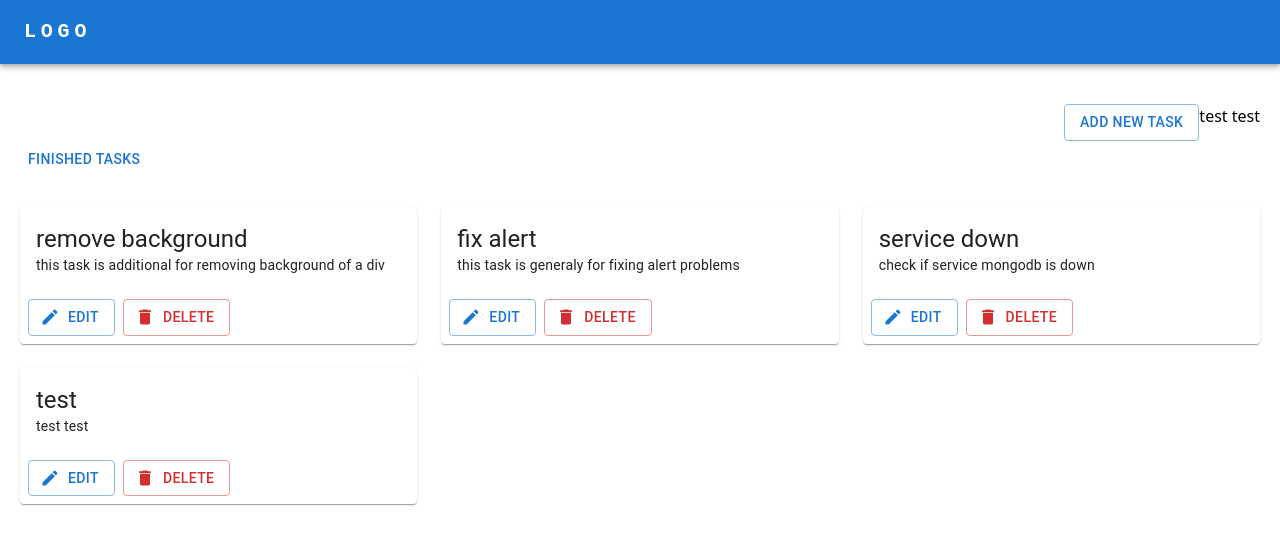
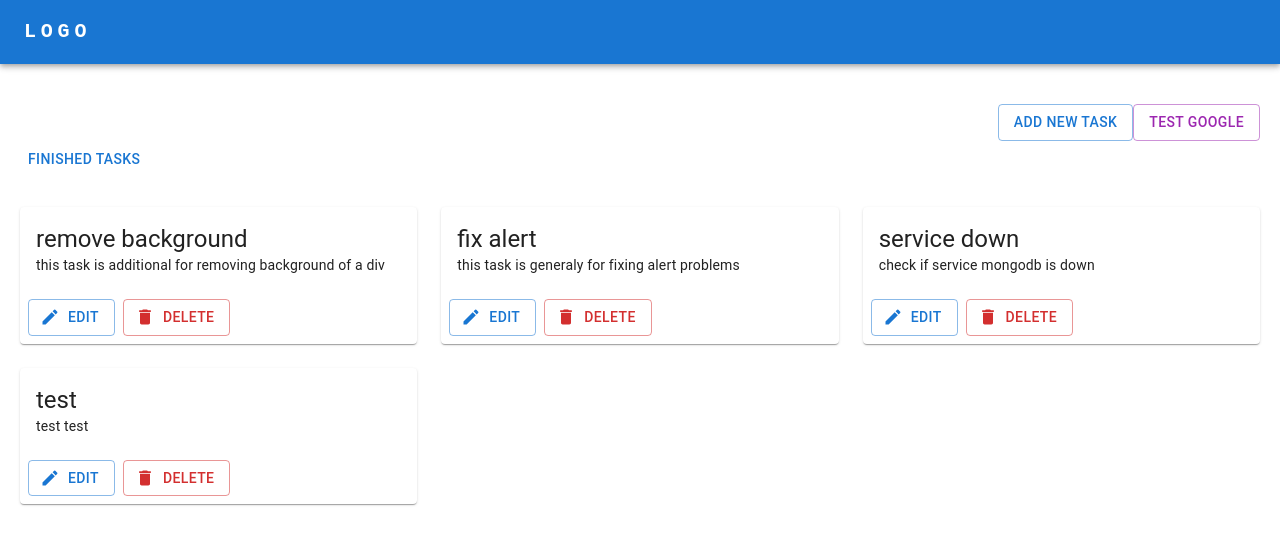
Before and after one commit to naaoufal/tasks-project, a Next.js app: page / in a window 1280 px wide. Shown: the top 544 px of the page. Built offline with nearby package versions, Linux system fonts and the light colour scheme; data requests are answered from the project's data file.

Commit message:
add google event test

```diff
--- a/src/app/pages/Home/page.tsx
+++ b/src/app/pages/Home/page.tsx
@@ -29,6 +29,7 @@ import EditIcon from '@mui/icons-material/Edit';
 import React, { useEffect, useState } from 'react';
 import Link from 'next/link';
 import { useRouter } from 'next/navigation';
+import ReactGA from "react-ga4";
 
 
 const style = {
@@ -72,6 +73,15 @@ export default function Home() {
     const [objModify, setObjModify] = useState({});
 
     // console.log("routers", router);
+
+    // handle google events :
+    const handleClickGoogle = () => {
+        ReactGA.event({
+            'action': 'handle submit',
+            'category': 'submit',
+            'label': 'label'
+        });
+    };
 
     // fetch all tasks
     const fetchData = async () => {
@@ -180,11 +190,11 @@ export default function Home() {
                 }}>
                     <Grid container justifyContent="flex-end">
                         <Button
-                             variant="outlined"
-                             color="primary"
+                            variant="outlined"
+                            color="primary"
                             onClick={handleOpen}
                         >Add new task</Button>
-                        <text>test test</text>
+                        <Button variant='outlined' color='secondary' onClick={handleClickGoogle}>Test google</Button>
                     </Grid>
                     <Button onClick={() => router.push("/finishedTasks")}>Finished Tasks</Button>
                 </div>
```
